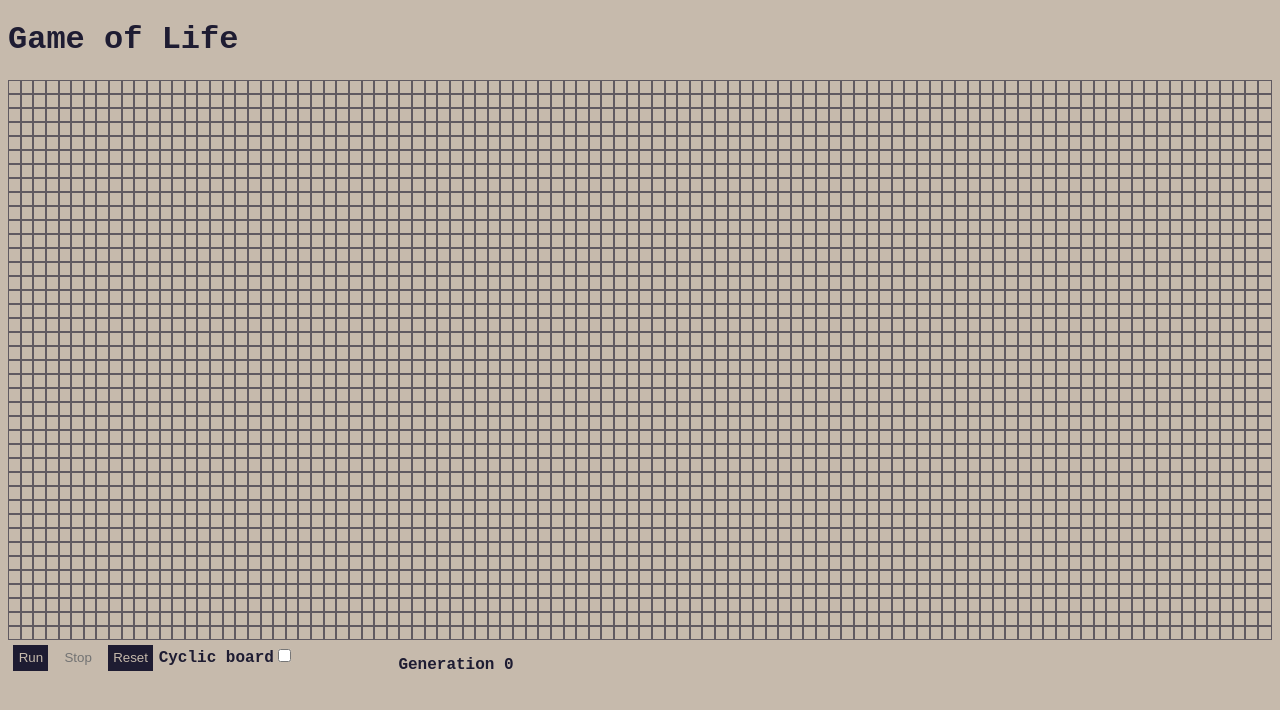
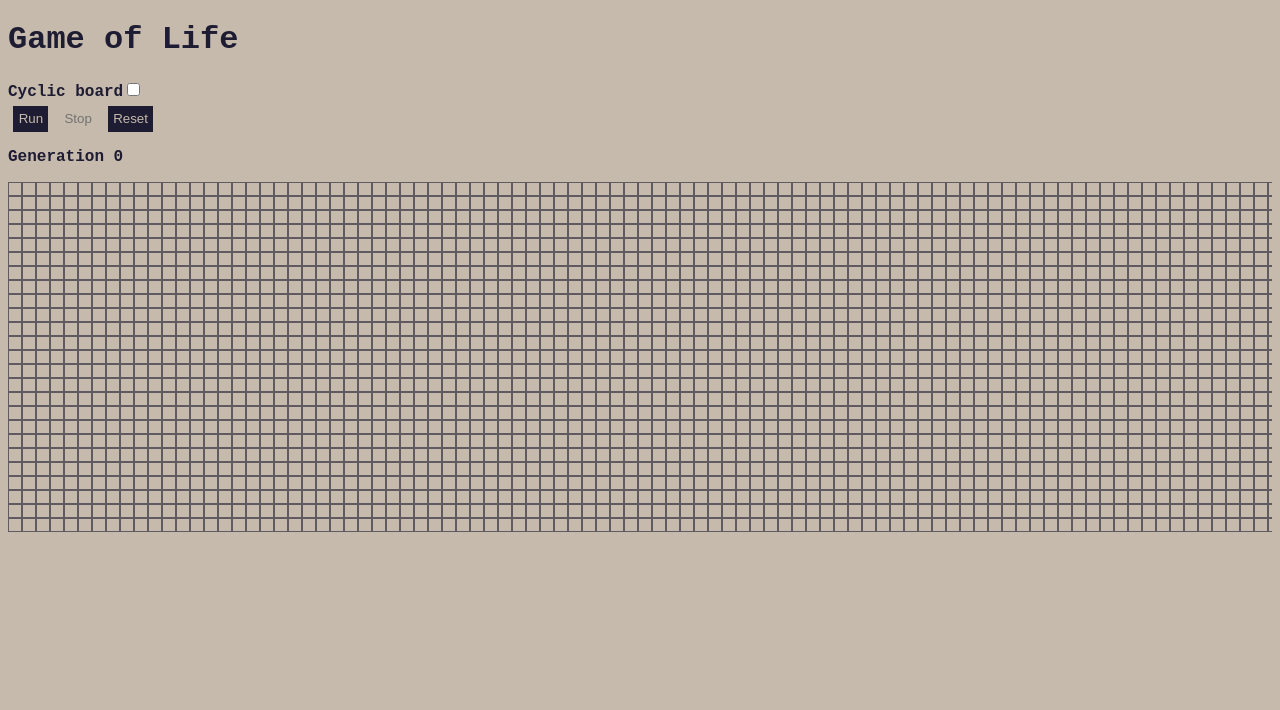
Before and after one commit to mjcarrascosa/angular-game-of-life, an Angular app: page / in a window 1280 px wide. Shown: the top 710 px of the page. Built offline with nearby package versions, Linux system fonts and the light colour scheme.

Commit message:
Design changes

```diff
--- a/src/app/app.component.html
+++ b/src/app/app.component.html
@@ -2,6 +2,6 @@
   <h1>{{title}}</h1>
 </header>
 <div class="container">
+  <app-controls></app-controls>
   <app-grid></app-grid>
-  <app-controls></app-controls>
 </div>
--- a/src/app/components/controls/controls.component.html
+++ b/src/app/components/controls/controls.component.html
@@ -1,7 +1,4 @@
 <div class="controls">
-  <button [disabled]="isRunning" (click)="run()">Run</button>
-  <button [disabled]="!isRunning" (click)="stop()">Stop</button>
-  <button [disabled]="isRunning" (click)="reset()">Reset</button>
   <label [class.disabled]="isRunning" for="cyclic">Cyclic board</label>
   <input
     [disabled]="isRunning"
@@ -12,4 +9,9 @@
     (change)="cyclicBoard = !cyclicBoard"
   />
 </div>
+<div class="controls">
+  <button [disabled]="isRunning" (click)="run()">Run</button>
+  <button [disabled]="!isRunning" (click)="stop()">Stop</button>
+  <button [disabled]="isRunning" (click)="reset()">Reset</button>
+</div>
 <p>Generation {{ this.getGeneration() }}</p>
--- a/src/app/components/controls/controls.component.scss
+++ b/src/app/components/controls/controls.component.scss
@@ -2,11 +2,12 @@
 .controls {
   margin-top: 5px;
 }
+/*
 :host {
   display: flex;
   justify-content: space-between;
   width: 40%;
-}
+}*/
 
 .buttonGroup {
   display: flex;
--- a/src/app/components/grid/grid.component.html
+++ b/src/app/components/grid/grid.component.html
@@ -1,3 +1,4 @@
+<div class="grid-container">
   <table class="grid">
     <tr class="grid-row" *ngFor="let row of grid">
       <td
@@ -5,6 +6,7 @@
         class="grid-cell"
         *ngFor="let cell of row"
         (click)="toggleCell(cell)"
-      ></td>
+      ><span></span></td>
     </tr>
   </table>
+</div>
--- a/src/app/components/grid/grid.component.scss
+++ b/src/app/components/grid/grid.component.scss
@@ -1,7 +1,14 @@
 @import "../../../colors.scss";
 
+.grid-container {
+  width: 100%;
+  overflow: auto;
+  height: 350px;
+  white-space: nowrap;
+}
 .grid {
   border-spacing: 0;
+  width: auto;
 }
 
 .grid-row {
@@ -14,11 +21,16 @@
 }
 
 .grid-cell {
-  width: 10px;
-  height: 10px;
   background-color: $light_color;
   border: 1px solid $border_color;
 }
+
+.grid-cell span {
+  width: 10px;
+  height: 10px;
+  display: block;
+}
+
 
 .grid-cell:last-child {
   margin-right: 0;
```
Also changed, not shown: 1 other file (tests, documents, lock files or other folders).
